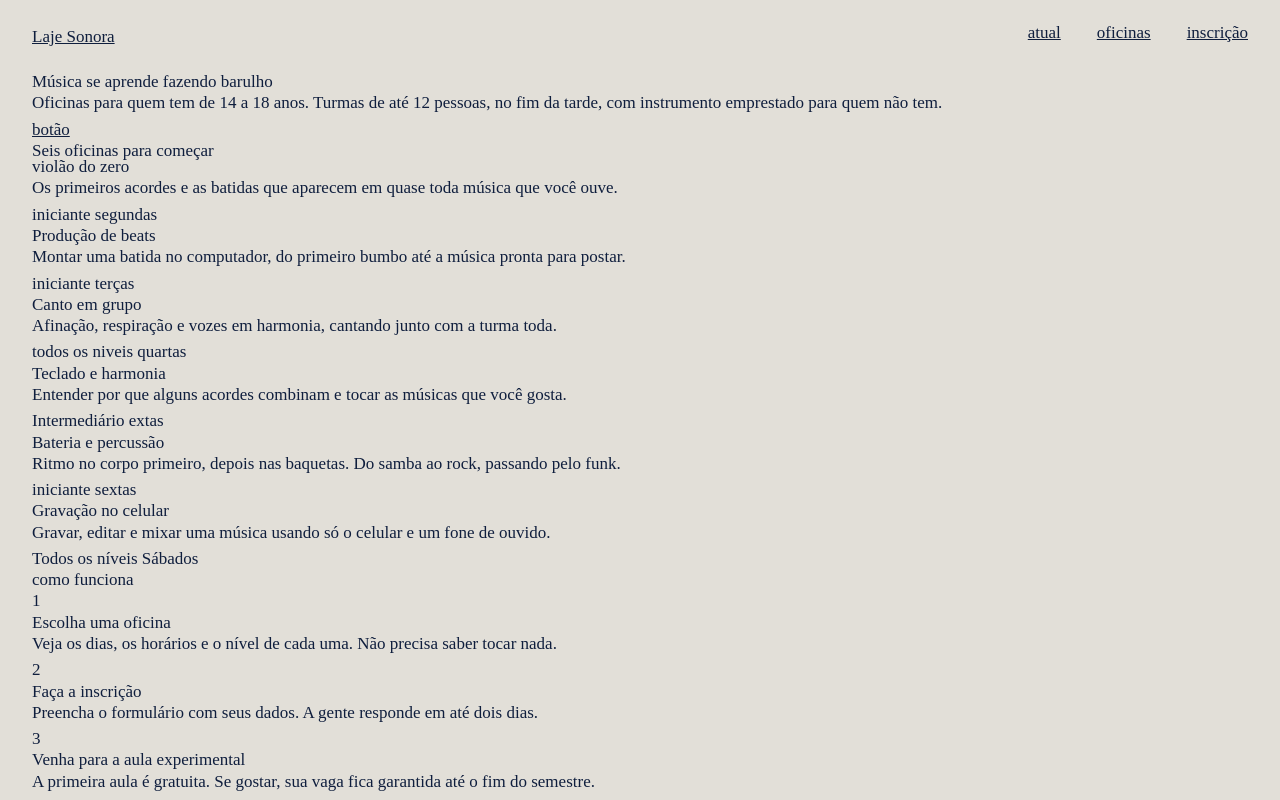
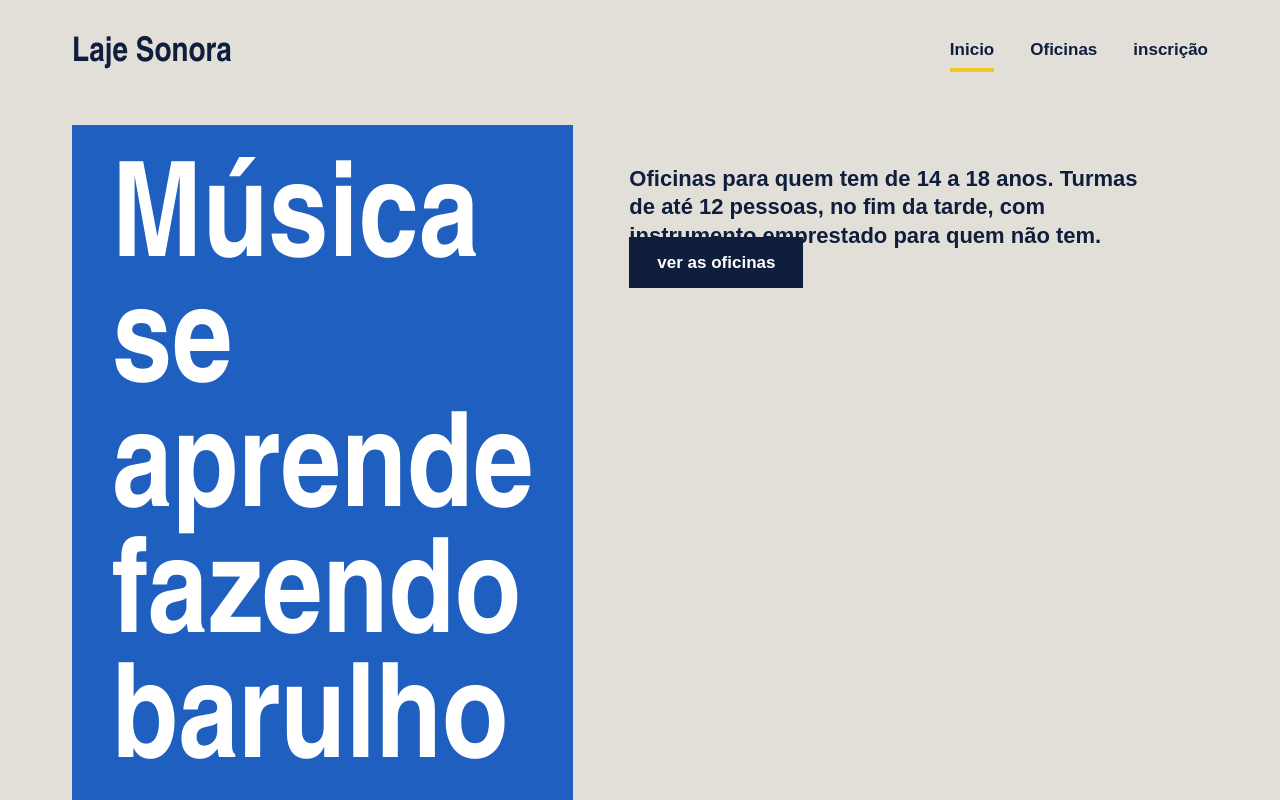
Before and after one commit to brunoalexandre1/laje_sonorifica, a plain HTML site: page index.html in a window 1280 px wide. Shown: the top 800 px of the page. Drawn offline with Linux system fonts and the light colour scheme; a web font is replaced by a local one.

Commit message:
cartazes do topo

```diff
--- a/CSSs/index.css
+++ b/CSSs/index.css
@@ -2,7 +2,6 @@
     margin: 0;
     padding: 0;
     box-sizing: border-box;
-    color: inherit;
 }
 
 :root{
@@ -14,42 +13,45 @@
     --branco: #FFFFFF;
 
     --fonte-cartaz: "Big Shoulders", "Arial Narrow", sans-serif;
-    --fonte-texto: "archivo", "arial", sans-serif;
+    --fonte-texto: "Archivo", Arial, sans-serif;
 }
 
 
 body{
     background-color: var(--concreto);
     color: var(--tinta);
-    font: var(--fonte-texto);
+    font-family: var(--fonte-texto);
     font-size: 17px;
     line-height: 1.55;
 }
 
 h1, h2, h3 {
-    font: var(--fonte-cartaz);
-    font: 900;
+    font-family: var(--fonte-cartaz);
+    font-weight: 900;
     line-height: 0.95;
 }
 
+a{
+    color: inherit;
+}
 .conteudo{
-    max-height: 1200px;
+    max-width: 1200px;
     margin-inline: auto;
     padding-inline: 32px;
 }
 
 .topo{
     display: flex;
-    padding-block: 20px;
+    padding-block: 28px;
     justify-content: space-between;
     align-items: center;
 }
 
 .logo{
-    font: var(--fonte-cartaz);
-    line-height: 34px;
-    font:900;
-    /*sublinhado? viro bagunça?*/
+    font-family: var(--fonte-cartaz);
+    font-size: 34px;
+    font-weight:900;
+    text-decoration: none;
 }
 
 .menu{
@@ -58,8 +60,8 @@ h1, h2, h3 {
 }
 
 .menu a{
-    font: 600;
-    /*QUE sublinhado marcio?*/
+    font-weight: 600;
+    text-decoration: none;
     padding-bottom: 4px;
     border-bottom: 4px solid transparent;
 }
@@ -69,5 +71,60 @@ h1, h2, h3 {
 }
 
 .menu a.atual{
-    color: var(--fita);
+    border-bottom-color: var(--fita);
 }
+
+.cartazes{
+    margin-top: 16px;
+    display: flex;
+    gap: 16px;
+}
+
+.cartaz{
+    padding: 40px;
+}
+
+.cartaz-principal{
+    background-color: var(--caixa-dagua);
+    color: var(--branco);
+    flex: 2;
+}
+
+.cartaz-principal h1{
+    font-size: 132px;
+    max-width: 9ch;
+}s
+
+.cartaz-lateral{
+    align-items: flex-start;
+    background-color: var(--fita);
+    flex: 1;
+    display: flex;
+    flex-direction: column;
+    justify-content: space-between;
+    gap: 32px;
+}
+
+.cartaz-lateral p{
+    align-items: flex-start;
+    font-size: 22px;
+    font-weight: 600;
+    line-height: 1.3;
+
+}
+
+.botao{
+    background-color: var(--tinta);
+    color: var(--branco);
+    font-weight: 700;
+    text-decoration: none;
+    padding: 16px 28px;
+    border: none;
+    font-family: var(--fonte-texto);
+    font-size: 17px;
+    cursor: pointer;
+}
+
+.botao:hover{
+    background-color: var(--caixa-dagua);
+}
--- a/index.html
+++ b/index.html
@@ -1,5 +1,6 @@
 <!DOCTYPE html>
 <html lang="pt-BR">
+
 <head>
     <meta charset="UTF-8">
     <meta name="viewport" content="width=device-width, initial-scale=1.0">
@@ -7,18 +8,21 @@
     <link rel="stylesheet" href="./CSSs/index.css">
     <link rel="preconnect" href="https://fonts.googleapis.com">
     <link rel="preconnect" href="https://fonts.gstatic.com" crossorigin>
-    <link href="https://fonts.googleapis.com/css2?family=Big+Shoulders:opsz,wght@10..72,100..900&display=swap" rel="stylesheet">
+    <link href="https://fonts.googleapis.com/css2?family=Big+Shoulders:opsz,wght@10..72,100..900&display=swap"
+        rel="stylesheet">
     <link rel="preconnect" href="https://fonts.googleapis.com">
-<link rel="preconnect" href="https://fonts.gstatic.com" crossorigin>
-<link href="https://fonts.googleapis.com/css2?family=Big+Shoulders:opsz,wght@10..72,900&display=swap" rel="stylesheet">
+    <link rel="preconnect" href="https://fonts.gstatic.com" crossorigin>
+    <link href="https://fonts.googleapis.com/css2?family=Big+Shoulders:opsz,wght@10..72,900&display=swap"
+        rel="stylesheet">
 </head>
+
 <body>
     <header class="conteudo topo">
         <a href="index.html" class="logo"> Laje Sonora </a>
         <nav class="menu">
-            <a href="index.html"> atual </a>
-            <a href="htmls/oficinas.html">oficinas </a>
-            <a href="htmls/inscrição.html">inscrição</a>
+            <a href="index.html" class="atual"> Inicio </a>
+            <a href="htmls/oficinas.html"> Oficinas </a>
+            <a href="htmls/inscrição.html"> inscrição</a>
         </nav>
     </header>
 
@@ -28,8 +32,9 @@
                 <h1> Música se aprende fazendo barulho</h1>
             </div>
             <div class="cartaz cartaz-lateral">
-                <p>Oficinas para quem tem de 14 a 18 anos. Turmas de até 12 pessoas, no fim da tarde, com instrumento emprestado para quem não tem.</p>
-                <a href="./htmls/oficinas.html">botão</a>
+                <p>Oficinas para quem tem de 14 a 18 anos. Turmas de até 12 pessoas, no fim da tarde, com instrumento
+                    emprestado para quem não tem.</p>
+                <a href="./htmls/oficinas.html" class="botao">ver as oficinas</a>
             </div>
         </section>
         <section class="conteudo secao">
@@ -144,4 +149,5 @@
         </div>
     </footer>
 </body>
+
 </html>
```
